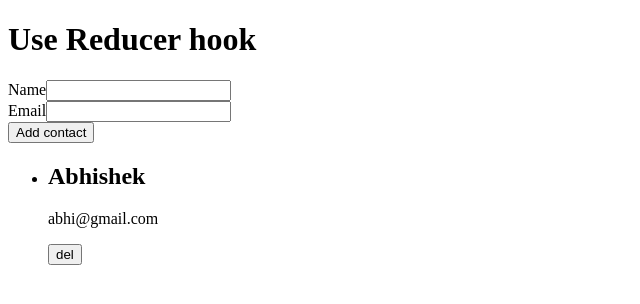
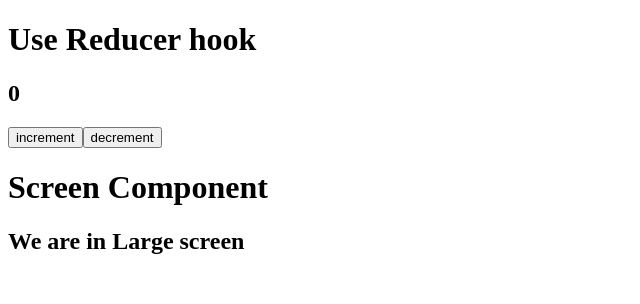
Before and after one commit to abhisheksarmah/react-lifecycle-hooks, a React (Create React App) app: page / in a window 1280 px wide. Shown: the top 304 px of the page, without its empty margins (0-640 px from the left). Built offline with nearby package versions, Linux system fonts and the light colour scheme.

Commit message:
custom hook learned

```diff
--- a/src/App.js
+++ b/src/App.js
@@ -1,72 +1,16 @@
-import React, { useReducer, useState } from "react";
-const initialState = [
-  {
-    id: Date.now(),
-    name: "Abhishek",
-    email: "abhi@gmail.com",
-  },
-];
-const reducer = (state, action) => {
-  switch (action.type) {
-    case "add":
-      return [...state, action.payload];
-    case "delete":
-      return state.filter((contact) => contact.id !== action.payload.id);
-    default:
-      throw new Error();
-  }
-};
+import ScreenComponent from "./components/ScreenComponent";
+import useCounter from "./useCounter";
 function App() {
-  const [state, dispatch] = useReducer(reducer, initialState);
-  const [name, setName] = useState("");
-  const [email, setEmail] = useState("");
-
-  const addContact = (e) => {
-    e.preventDefault();
-    setName("");
-    setEmail("");
-    dispatch({ type: "add", payload: { id: Date.now(), name, email } });
-  };
-
+  const [counter, increment, decrement] = useCounter(0);
   return (
     <div>
       <h1>Use Reducer hook</h1>
-      <form onSubmit={addContact}>
-        <div>
-          <label>Name</label>
-          <input
-            type="text"
-            value={name}
-            onChange={(e) => setName(e.target.value)}
-          />
-        </div>
-        <div>
-          <label>Email</label>
-          <input
-            type="email"
-            value={email}
-            onChange={(e) => setEmail(e.target.value)}
-          />
-        </div>
-        <button>Add contact</button>
-      </form>
-      <ul>
-        {state.map((contact) => {
-          return (
-            <li key={contact.id}>
-              <h2>{contact.name}</h2>
-              <p>{contact.email}</p>
-              <button
-                onClick={() =>
-                  dispatch({ type: "delete", payload: { id: contact.id } })
-                }
-              >
-                del
-              </button>
-            </li>
-          );
-        })}
-      </ul>
+      <h2>{counter}</h2>
+      <div>
+        <button onClick={increment}>increment</button>
+        <button onClick={decrement}>decrement</button>
+      </div>
+      <ScreenComponent />
     </div>
   );
 }
--- /dev/null
+++ b/src/components/ScreenComponent.js
@@ -0,0 +1,12 @@
+import React from "react";
+import useScreen from "../useScreen";
+
+export default function ScreenComponent() {
+  const screenSize = useScreen();
+  return (
+    <div>
+      <h1>Screen Component</h1>
+      <h2>We are in {screenSize} screen</h2>
+    </div>
+  );
+}
--- /dev/null
+++ b/src/useCounter.js
@@ -0,0 +1,13 @@
+import { useState } from "react";
+export default function useCounter(initialValue) {
+  const [value, setValue] = useState(initialValue);
+  const increment = () => {
+    setValue(value + 1);
+  };
+
+  const decrement = () => {
+    setValue(value - 1);
+  };
+
+  return [value, increment, decrement];
+}
--- /dev/null
+++ b/src/useScreen.js
@@ -0,0 +1,19 @@
+import React, { useEffect, useState } from "react";
+
+export default function useScreen() {
+  const [screenSize, setScreenSize] = useState();
+  useEffect(() => {
+    checkScreenSize();
+    window.addEventListener("resize", checkScreenSize);
+    return () => {
+      window.removeEventListener("resize");
+    };
+  }, []);
+  const checkScreenSize = () => {
+    if (window.innerWidth > 992) return setScreenSize("Large");
+    if (window.innerWidth < 992 && window.innerWidth > 600)
+      return setScreenSize("Medium");
+    if (window.innerWidth < 600) return setScreenSize("Small");
+  };
+  return screenSize;
+}
```
